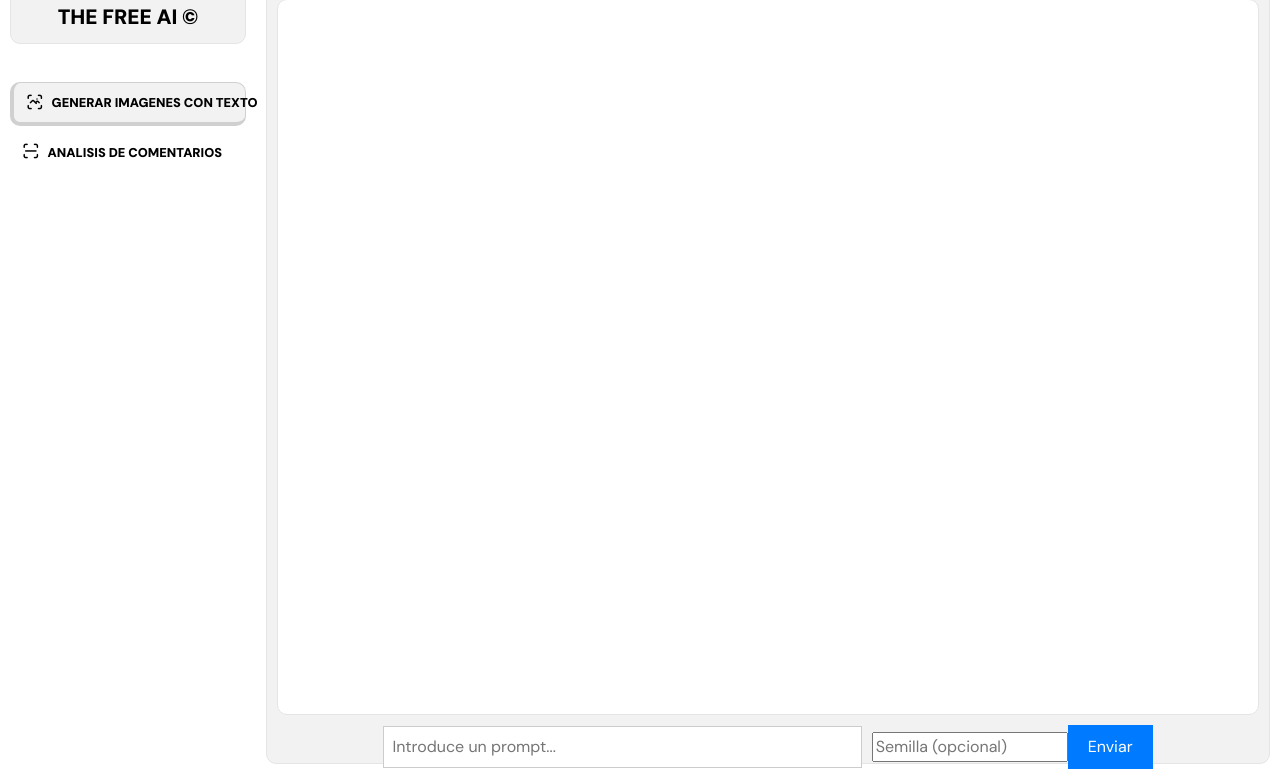
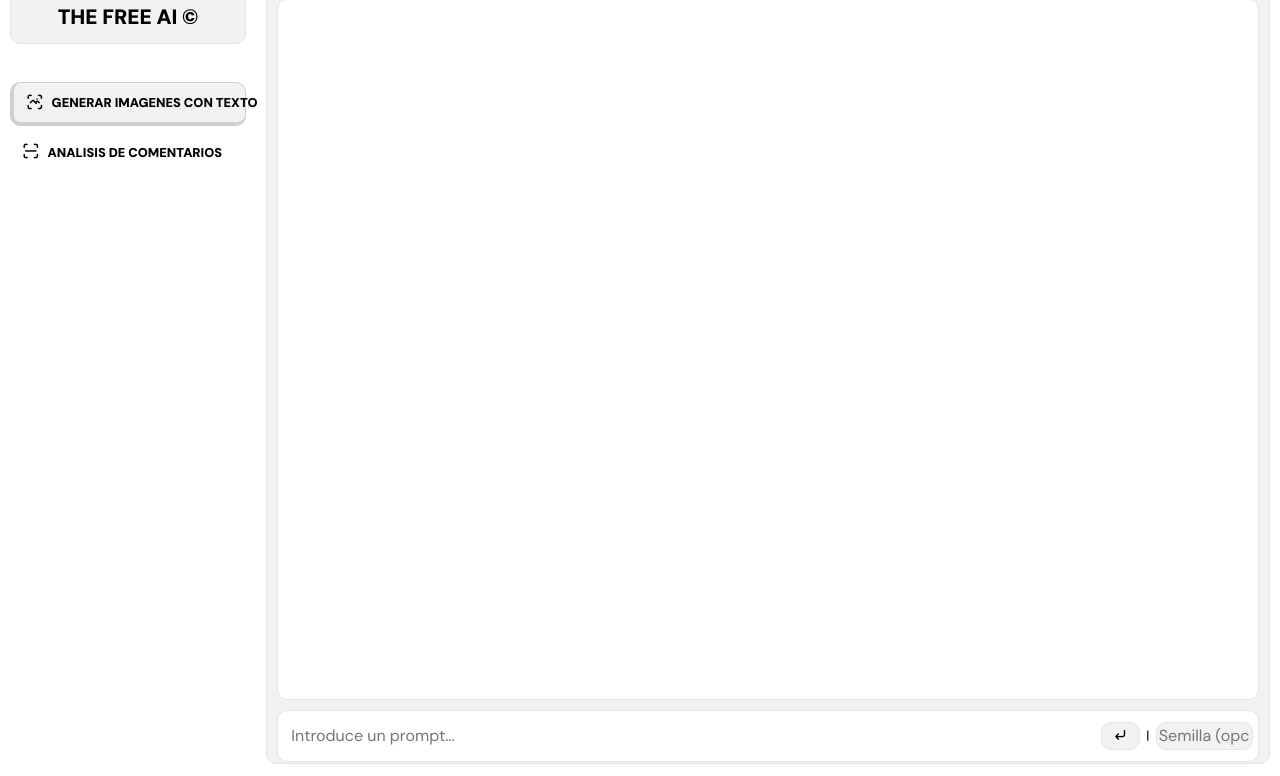
Before and after one commit to hugo-cordoba/Bootcamp-IA, a Flask app: page / in a window 1280 px wide. Shown: the part 24-800 px from the top of the page. Run offline with Flask 3, Linux system fonts and the light colour scheme.

Commit message:
[UPD] UI prompt bar

```diff
--- a/Sprint Final/static/style.css
+++ b/Sprint Final/static/style.css
@@ -113,7 +113,7 @@ a.sidebar-link:hover {
     overflow-y: auto;
     border: 1px solid #E5E5E5;
     border-radius: 10px;
-    height: 95%;
+    height: 93%;
     background-color: #fff;
     display: flex;
     flex-direction: column;
@@ -142,33 +142,72 @@ a.sidebar-link:hover {
     text-justify: inter-word;
 }
 
-.form_send_prompt {
-    width: 80%;
-    display: flex;
-    flex-direction: row;
-    align-items: center;
-    justify-content: center;
-}
-
 .form-container {
     width: 100%;
     display: flex;
     justify-content: center;
     align-items: center;
-    padding: 10px;
+    padding-top: 10px;
 }
 
-input[type="text"] {
+.form_send_prompt {
+    width: 100%;
+    height: 90%;
+    border-radius: 10px;
+    display: flex;
+    flex-direction: row;
+    align-items: center;
+    justify-content: center;
+    background-color: white;
+    padding: 5px;
+    border: 1px solid #E5E5E5;
+}
+
+
+#input-text {
     flex-grow: 1;
     margin-right: 10px;
     padding: 8px;
-    border: 1px solid #ccc;
+    border-radius: 10px;
+    border: none;
+    outline: none;
 }
 
-button {
-    padding: 10px 20px;
-    background-color: #007BFF;
-    color: white;
-    border: none;
+#input-button {
+    width: 4%;
+    background-color: #F2F2F2;
+    border: 1px solid #E5E5E5;
+    border-radius: 10px;
+}
+
+#input-button:hover {
     cursor: pointer;
+    border: 1px solid black;
 }
+
+#input-seed {
+    width: 10%;
+    text-align: center;
+    background-color: #F2F2F2;
+    cursor: pointer;
+    border: 1px solid #E5E5E5;
+    border-radius: 10px;
+}
+
+/* Para Google Chrome, Safari y Edge */
+input[type="number"]::-webkit-inner-spin-button,
+input[type="number"]::-webkit-outer-spin-button {
+    -webkit-appearance: none; /* Elimina el aspecto predeterminado */
+    margin: 0; /* Elimina el margen que ocuparían los botones */
+}
+
+/* Para Mozilla Firefox */
+input[type="number"]::-moz-focus-inner {
+    border: 0; /* Elimina el borde interior en Firefox */
+}
+input[type="number"]::-moz-focus-outer {
+    border: 0; /* Elimina el borde exterior en Firefox */
+}
+input[type="number"]::-moz-focusring {
+    border: 0; /* Elimina el anillo de enfoque en Firefox */
+}
--- a/Sprint Final/templates/index.html
+++ b/Sprint Final/templates/index.html
@@ -54,9 +54,10 @@
                     </div>
                     <div class="form-container">
                         <form class="form_send_prompt" action="/generar-imagenes" method="post">
-                            <input type="text" name="prompt" placeholder="Introduce un prompt..." required>
-                            <input type="number" name="seed" placeholder="Semilla (opcional)">
-                            <button type="submit">Enviar</button>
+                            <input id="input-text" type="text" name="prompt" placeholder="Introduce un prompt..." required autocomplete="off">
+                            <button id="input-button" type="submit"><i class="ti ti-corner-down-left"></i></button>
+                            <i class="ti ti-minus-vertical"></i>
+                            <input id="input-seed" type="number" name="seed" placeholder="Semilla (opcional)">
                         </form>
                     </div>
                 </div>
```
Also changed, not shown: Sprint Final/static/images/__12.png (added), Sprint Final/static/images/__1564018111.png (added), Sprint Final/static/images/__1676361900.png (added), Sprint Final/static/images/__2.png (added), Sprint Final/static/images/__2133006573.png (added), Sprint Final/static/images/__259942591.png (added), Sprint Final/static/images/__2836507188.png (added).
